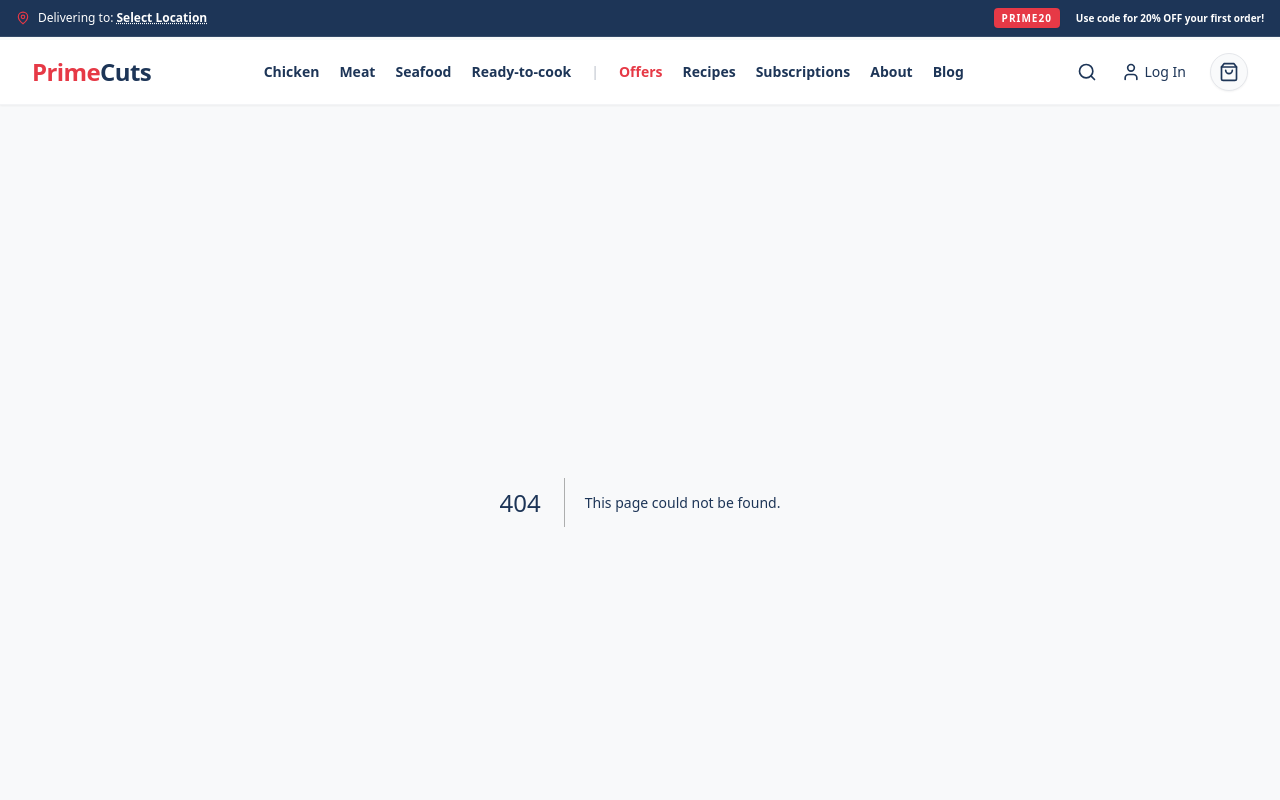
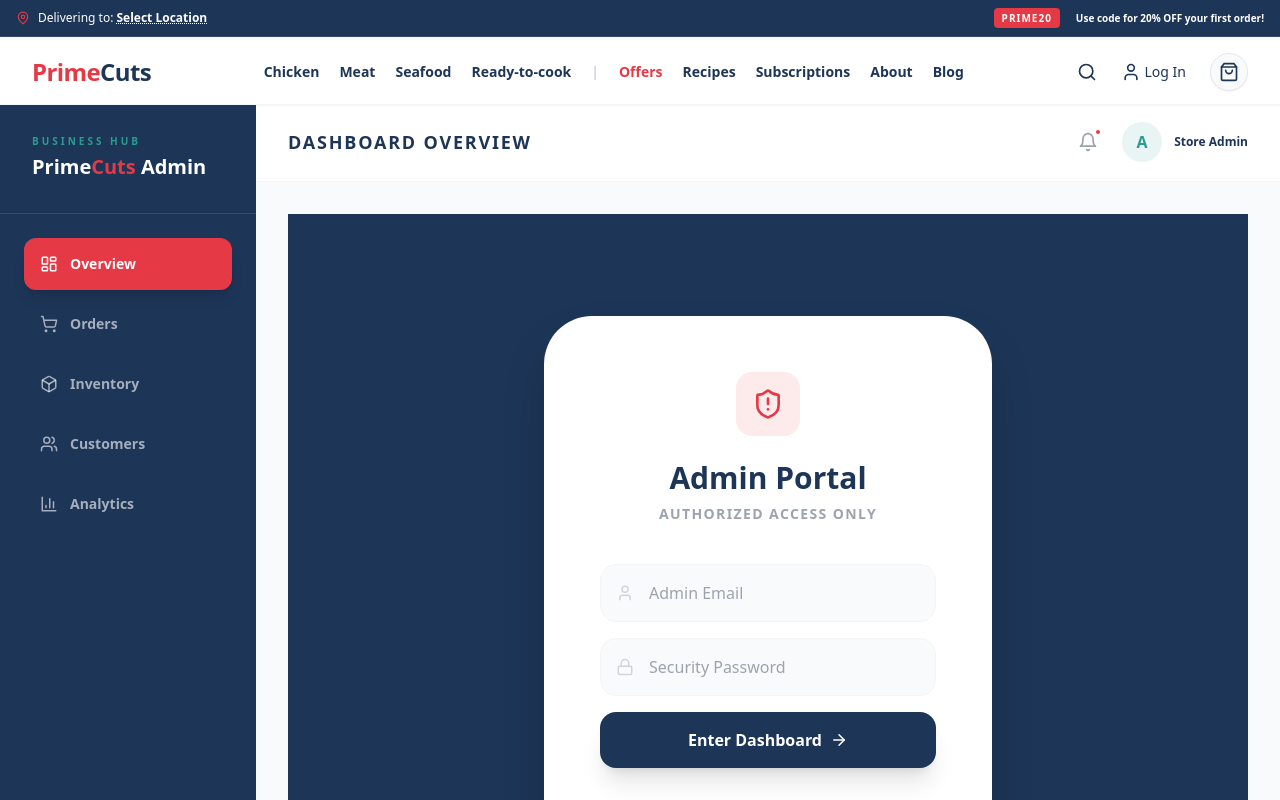
Before and after one commit to kiranmondal943/primecuts, a Next.js app: page /admin/login in a window 1280 px wide. Before the commit this address had no page. Shown: the top 800 px of the page. Built offline with nearby package versions, Linux system fonts and the light colour scheme.

Commit message:
Create page.tsx

```diff
--- /dev/null
+++ b/src/app/admin/login/page.tsx
@@ -0,0 +1,74 @@
+"use client";
+import { useState } from 'react';
+import { useRouter } from 'next/navigation';
+import { Lock, User, ArrowRight, ShieldAlert } from 'lucide-react';
+
+export default function AdminLoginPage() {
+  const [email, setEmail] = useState('');
+  const [password, setPassword] = useState('');
+  const [error, setError] = useState('');
+  const router = useRouter();
+
+  const handleLogin = (e: React.FormEvent) => {
+    e.preventDefault();
+    // SECURE CREDENTIALS (Mock for now, would use Database/NextAuth in production)
+    if (email === 'admin@primecuts.com' && password === 'admin123') {
+      localStorage.setItem('isAdminAuthenticated', 'true');
+      router.push('/admin');
+    } else {
+      setError('Invalid Administrative Credentials');
+    }
+  };
+
+  return (
+    <div className="min-h-screen bg-[#1D3557] flex items-center justify-center p-6">
+      <div className="max-w-md w-full bg-white rounded-[3rem] shadow-2xl overflow-hidden p-10 md:p-14">
+
+        <div className="text-center mb-10">
+          <div className="inline-flex items-center justify-center w-16 h-16 bg-[#E63946]/10 rounded-2xl mb-6">
+            <ShieldAlert className="text-[#E63946]" size={32} />
+          </div>
+          <h1 className="text-3xl font-black text-[#1D3557] mb-2">Admin Portal</h1>
+          <p className="text-sm text-gray-400 font-bold uppercase tracking-widest">Authorized Access Only</p>
+        </div>
+
+        <form onSubmit={handleLogin} className="space-y-4">
+          <div className="relative">
+            <User className="absolute left-4 top-1/2 -translate-y-1/2 text-gray-300" size={18} />
+            <input
+              type="email"
+              placeholder="Admin Email"
+              className="w-full pl-12 pr-4 py-4 bg-gray-50 border border-gray-100 rounded-2xl focus:ring-2 focus:ring-[#E63946]/20 focus:border-[#E63946] outline-none transition-all font-medium"
+              value={email}
+              onChange={(e) => setEmail(e.target.value)}
+              required
+            />
+          </div>
+          <div className="relative">
+            <Lock className="absolute left-4 top-1/2 -translate-y-1/2 text-gray-300" size={18} />
+            <input
+              type="password"
+              placeholder="Security Password"
+              className="w-full pl-12 pr-4 py-4 bg-gray-50 border border-gray-100 rounded-2xl focus:ring-2 focus:ring-[#E63946]/20 focus:border-[#E63946] outline-none transition-all font-medium"
+              value={password}
+              onChange={(e) => setPassword(e.target.value)}
+              required
+            />
+          </div>
+
+          {error && <p className="text-xs text-[#E63946] font-bold text-center mt-2">{error}</p>}
+
+          <button type="submit" className="w-full bg-[#1D3557] hover:bg-[#E63946] text-white py-4 rounded-2xl font-black shadow-xl transition-all flex items-center justify-center gap-2 mt-8">
+            Enter Dashboard <ArrowRight size={18} />
+          </button>
+        </form>
+
+        <div className="mt-10 text-center border-t border-gray-100 pt-6">
+          <button onClick={() => router.push('/')} className="text-[10px] font-black text-gray-400 hover:text-[#E63946] uppercase tracking-[0.2em] transition-colors">
+            Return to Public Store
+          </button>
+        </div>
+      </div>
+    </div>
+  );
+}
```
